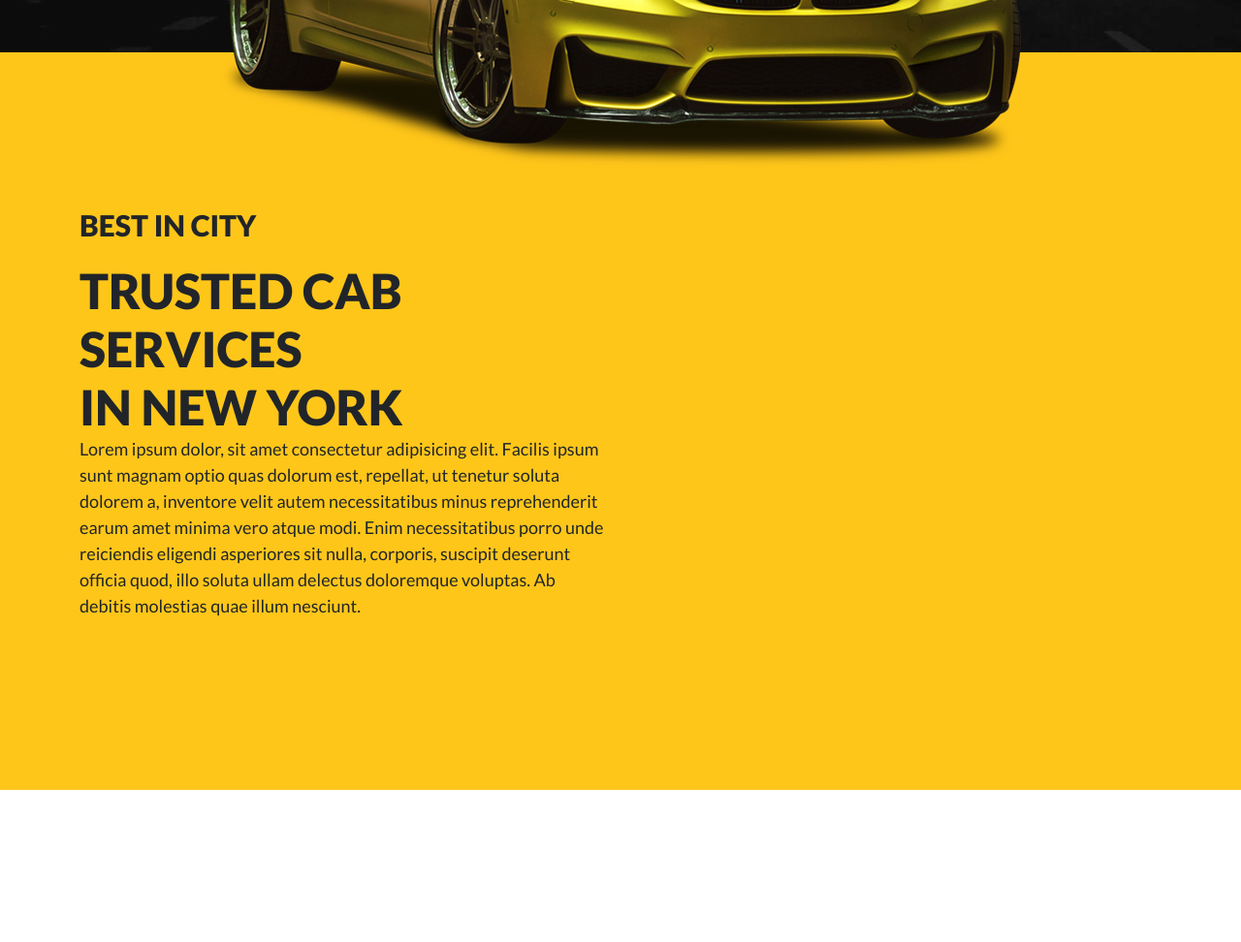
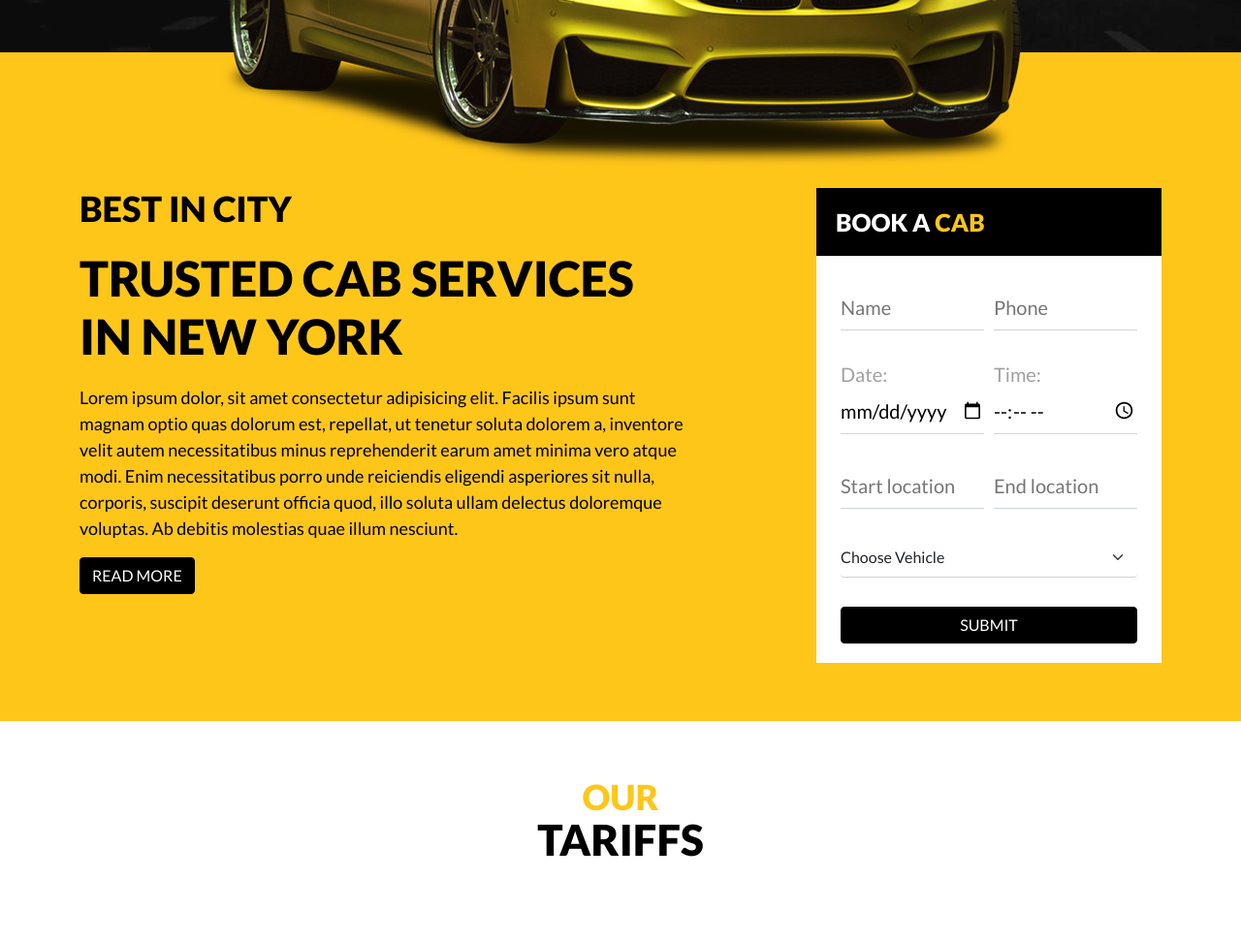
Before and after one commit to tomaszbujnicki/book-cab-onepage, a website built with Parcel: page index.html in a window 1280 px wide. Shown: the part 700-1672 px from the top of the page at 97% size. Before the commit the page ends 1515 px from the top, so only its background shows below. Built offline with nearby package versions, Linux system fonts and the light colour scheme.

Commit message:
section best-in-city

```diff
--- a/index.html
+++ b/index.html
@@ -21,12 +21,12 @@
         </div>
       </div>
     </section>
-    <section class="bg-primary">
-      <div class="container py-5">
-        <div class="row">
-          <div class="col py-3">
-            <h2>BEST IN CITY</h2>
-            <div class="display-2">
+    <section class="best-in-city bg-primary">
+      <div class="container py-4">
+        <div class="row justify-content-between">
+          <div class="col-xxl-6 col-xl-7 col-lg-7 text-secondary">
+            <h2 class="h1">BEST IN CITY</h2>
+            <div class="display-2 mb-2">
               TRUSTED CAB SERVICES <br />
               IN NEW YORK
             </div>
@@ -40,9 +40,88 @@
               delectus doloremque voluptas. Ab debitis molestias quae illum
               nesciunt.
             </p>
+            <button class="btn btn-secondary">READ MORE</button>
           </div>
-          <div class="col"></div>
+          <div class="col-lg-5 col-xl-4">
+            <div class="book-form fs-4">
+              <div class="h3 text-white bg-black p-2 m-0">
+                BOOK A <span class="text-primary">CAB</span>
+              </div>
+              <form class="row g-1 p-2 m-0 text-secondary bg-white">
+                <div class="col-md-6 mb-2">
+                  <input
+                    type="text"
+                    class="book-form__input"
+                    id="inputName"
+                    placeholder="Name"
+                  />
+                </div>
+                <div class="col-md-6 mb-2">
+                  <input
+                    type="tel"
+                    class="book-form__input"
+                    id="inputPhone"
+                    placeholder="Phone"
+                  />
+                </div>
+                <div class="col-md-6 mb-2">
+                  <label for="inputDate" class="book-form__label">Date:</label>
+                  <br />
+                  <input
+                    type="date"
+                    class="book-form__input"
+                    id="inputDate"
+                    placeholder="Date"
+                  />
+                </div>
+                <div class="col-md-6 mb-2">
+                  <label for="inputTime" class="book-form__label">Time:</label>
+                  <br />
+                  <input
+                    type="time"
+                    class="book-form__input"
+                    id="inputTime"
+                    placeholder="Time"
+                  />
+                </div>
+                <div class="col-md-6 mb-2">
+                  <input
+                    type="text"
+                    class="book-form__input"
+                    id="inputStart"
+                    placeholder="Start location"
+                  />
+                </div>
+                <div class="col-md-6 mb-2">
+                  <input
+                    type="text"
+                    class="book-form__input"
+                    id="inputEnd"
+                    placeholder="End location"
+                  />
+                </div>
+                <div class="col-12 mb-2">
+                  <select id="inputState" class="form-select book-form__select">
+                    <option selected>Choose Vehicle</option>
+                    <option>Volvo - Economy Class</option>
+                    <option>BMW - Standard Class</option>
+                    <option>Mercedes - Business Class</option>
+                  </select>
+                </div>
+                <div class="col-12">
+                  <button type="submit" class="btn btn-secondary col-12">
+                    SUBMIT
+                  </button>
+                </div>
+              </form>
+            </div>
+          </div>
         </div>
+      </div>
+    </section>
+    <section class="py-4 text-center">
+      <div class="container">
+        <h2 class="h1 text-primary lh-1">OUR<br /><span class="display-3 text-secondary">TARIFFS</span></h2>
       </div>
     </section>
     <script src="./index.js"></script>
--- /dev/null
+++ b/scss/_components.scss
@@ -0,0 +1,14 @@
+.book-form {
+  &__input, &__select  {
+    width: 100%;
+    border: none;
+    border-bottom: 1px solid #ced4da;
+    margin:0;
+    padding: 0.5rem 0;
+  }
+  &__label {
+    color: #a0a0a0;
+    margin: 0;
+    padding: 0;
+  }
+}
--- a/scss/_custom.scss
+++ b/scss/_custom.scss
@@ -5,6 +5,7 @@
 
 $yellow: #ffc61a;
 $primary: $yellow;
+$secondary: #000000;
 
 $font-family-base: 'Lato', sans-serif;
 
@@ -38,3 +39,7 @@
 $display-font-weight: 900;
 
 @import '../node_modules/bootstrap/scss/bootstrap';
+
+.btn-secondary:hover {
+  box-shadow: 0 0 0 0.25rem rgba(38, 38, 38, 0.5);
+}
--- a/scss/_sections.scss
+++ b/scss/_sections.scss
@@ -2,3 +2,6 @@
   background-image: url('../img/hero-background.png');
   background-size: cover;
 }
+.best-in-city {
+  padding-top: 5rem;
+}
--- a/scss/style.scss
+++ b/scss/style.scss
@@ -1,2 +1,3 @@
 @import './custom.scss';
 @import './sections.scss';
+@import './components.scss';
```
